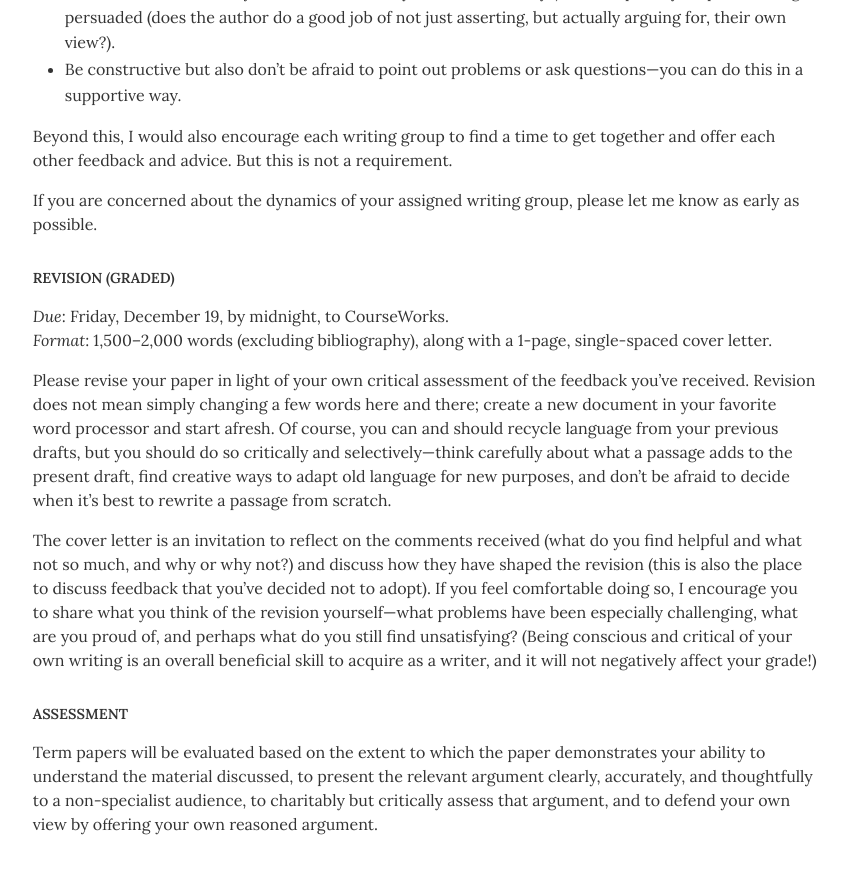
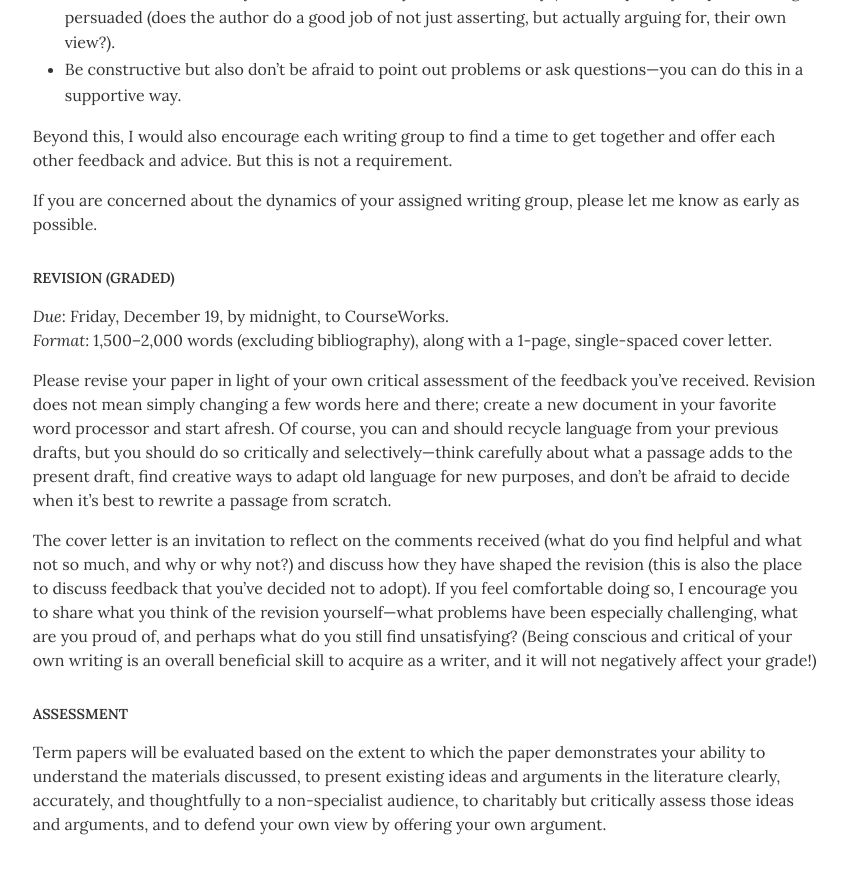
Before and after one commit to dingherself/ethics, a Jekyll site: the page built from handouts/_posts/2025-11-11-term-paper.md, in a window 1280 px wide and 900 px high, scrolled down 1813 px. Shown: the top 874 px of the window, without its empty margins (215-1062 px from the left). Built offline with Jekyll 4.4.1, drawn with Linux system fonts in a browser that asks for light colours.

Commit message:
better phrasing

```diff
--- a/handouts/_posts/2025-11-11-term-paper.md
+++ b/handouts/_posts/2025-11-11-term-paper.md
@@ -68,4 +68,4 @@ The cover letter is an invitation to reflect on the comments received (what do y
 
 ## Assessment
 
-Term papers will be evaluated based on the extent to which the paper demonstrates your ability to understand the material discussed, to present the relevant argument clearly, accurately, and thoughtfully to a non-specialist audience, to charitably but critically assess that argument, and to defend your own view by oﬀering your own reasoned argument.
+Term papers will be evaluated based on the extent to which the paper demonstrates your ability to understand the materials discussed, to present existing ideas and arguments in the literature clearly, accurately, and thoughtfully to a non-specialist audience, to charitably but critically assess those ideas and arguments, and to defend your own view by oﬀering your own argument.
```
